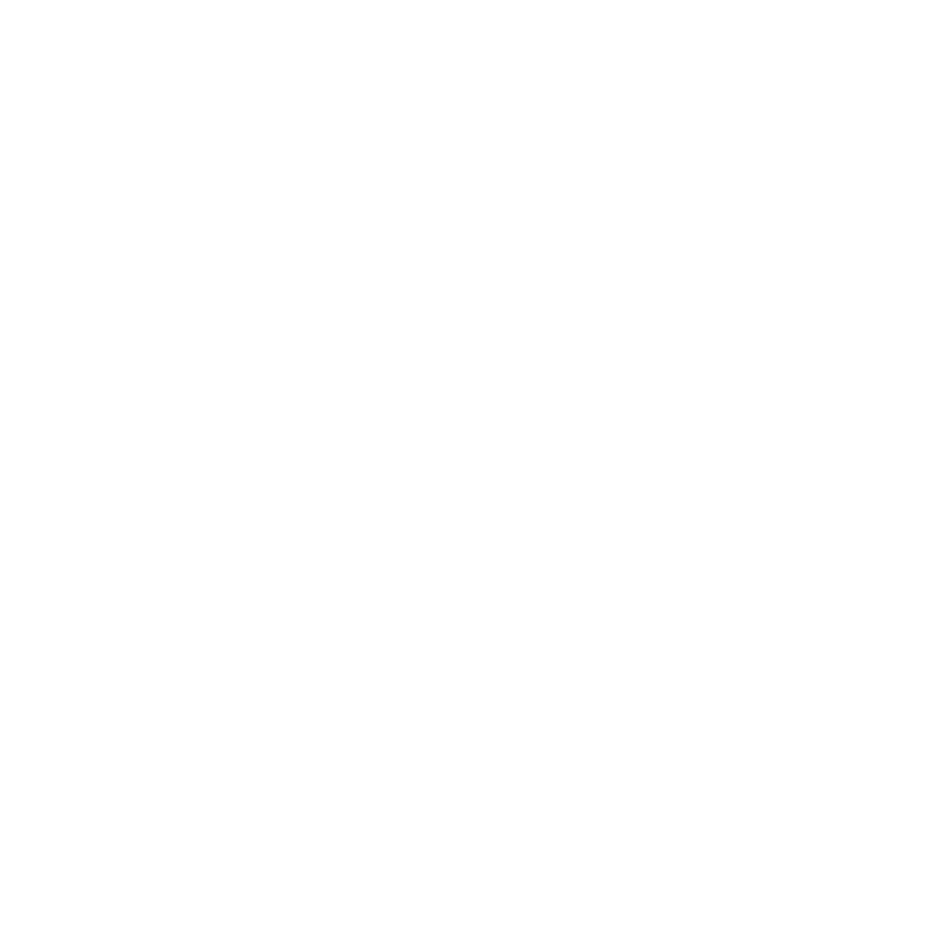
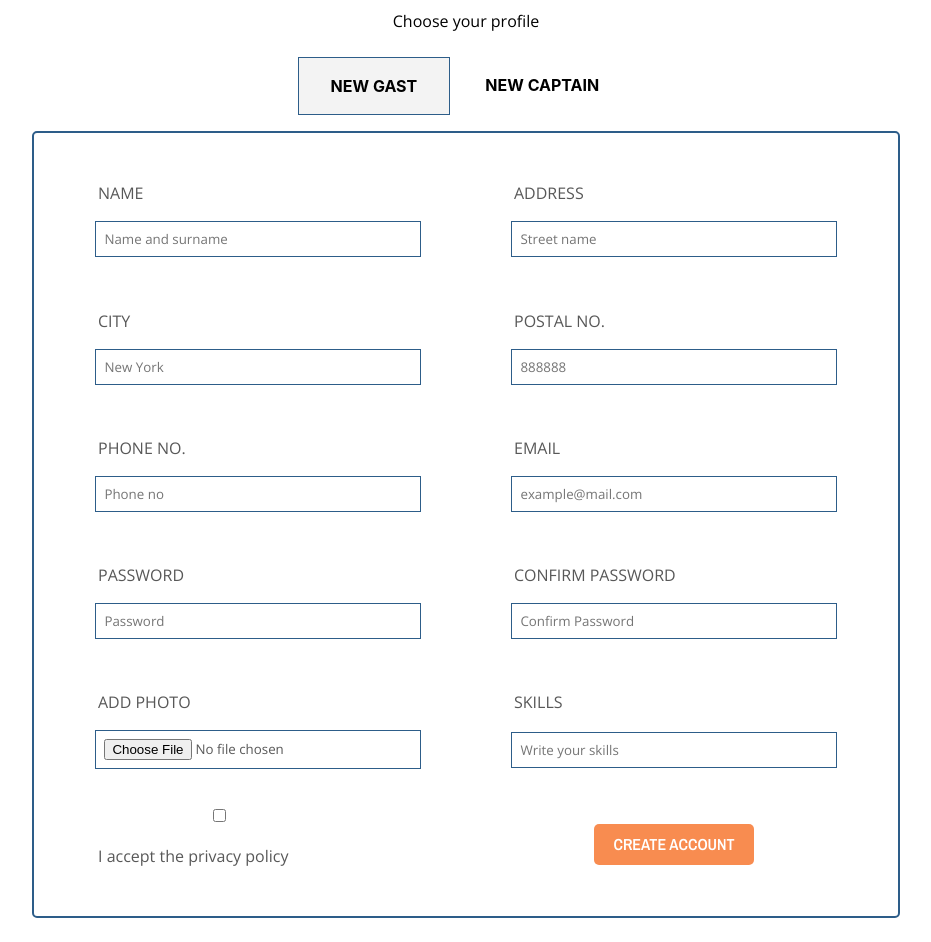
Before and after one commit to soswind/final-project-smooth-sailing-solutions, a React (Vite) app: page / in a window 1280 px wide. Shown: the part 920-1862 px from the top of the page, without its empty margins (174-1105 px from the left). Before the commit the page ends 805 px from the top, so only its background shows below. Built offline with nearby package versions, Linux system fonts and the light colour scheme.

Commit message:
Timestamp added
Timestamp added to chat setup

```diff
--- a/src/App.css
+++ b/src/App.css
@@ -446,3 +446,134 @@ nav li {
     align-self: flex-end;
   }
 }
+
+/**
+ * Tabs
+ */
+ .tabs {
+  display: flex;
+  flex-wrap: wrap;
+  justify-content: center;
+  padding: 0.5rem;
+}
+
+.tabs label {
+  order: initial;
+  display: block;
+  padding: 1rem 2rem;
+  margin-right: 0.2rem;
+  cursor: pointer;
+  background: #fff;
+  font-weight: bold;
+  transition: background ease 0.2s;
+}
+
+.tabs .tab {
+  order: 99;
+  flex-grow: 1;
+  width: 100%;
+  display: none;
+  padding: 1rem;
+  background: #fff;
+}
+
+.tabs input[type="radio"] {
+  display: none;
+}
+
+.tabs input[type="radio"]:checked + label {
+  background: #f3f3f3;
+  border: 1px solid #2D5D89;
+}
+
+.tabs input[type="radio"]:checked + label + .tab {
+  display: block;
+}
+
+@media (max-width: 45em) {
+  .tabs .tab,
+  .tabs label {
+    order: absolute;
+
+  }
+
+  .tabs label {
+    width: 100%;
+    margin-right: 0;
+    margin-top: 0.2rem;
+  }
+}
+
+.signup-form {
+  max-width: 800px;
+  margin: 0 auto;
+  background-color: #fff;
+  border-radius: 5px;
+  border: 2px solid #2D5D89;
+  font-family: 'open sans', sans-serif, Arial, Helvetica, sans-serif;
+  color: #585858;
+  padding: 2rem;
+}
+
+.form-grid {
+  display: grid;
+  grid-template-columns: repeat(2, 1fr);
+  gap: 2rem;
+}
+
+.form-group {
+  display: flex;
+  flex-direction: column;
+  margin-bottom: 0.2rem;
+}
+
+.form-label {
+  max-width: 80%;
+
+
+}
+
+input {
+  width: 80%;
+  padding: 0.5rem;
+  border: 1px solid #2D5D89;
+  font-family: 'Open Sans', sans-serif, Arial, Helvetica, sans-serif;
+  margin: auto;
+}
+
+.signup-button {
+  display: block;
+  background-color: #f88c50;
+  color: #fff;
+  border-radius: 5px;
+  border: none;
+  cursor: pointer;
+  font-family: 'Archivo Narrow', sans-serif, Arial, Helvetica, sans-serif;
+  font-size: 1rem;
+  margin: auto;
+
+  &:hover {
+    background-color: #585858;
+  }
+}
+
+.message-timestamp {
+  font-size: 0.8rem;
+  color: #000;
+  padding: 0.5rem;
+}
+
+/* Media query for smaller screens */
+@media screen and (max-width: 767px) {
+  .form-grid {
+    grid-template-columns: 1fr; /* Change to one column on smaller screens */
+  }
+}
+
+.p-signup {
+  font-family: 'Open Sans', sans-serif, Arial, Helvetica, sans-serif;
+  font-size: 1rem;
+  padding: 1rem;
+  margin: 0 auto;
+  text-align: center;
+}
--- a/src/App.jsx
+++ b/src/App.jsx
@@ -1,11 +1,9 @@
 import { useState } from 'react'
-import reactLogo from './assets/react.svg'
-import viteLogo from '/vite.svg'
 import './App.css'
 import Header from './Header'
-import Login from './login'
 import ChatComponent from './ChatComponent'
 import ChatMessage from './ChatMessage'
+import SignUpForm from './Signup'
 
 
 function App() {
@@ -16,8 +14,9 @@ function App() {
     <Header />
     <ChatMessage />
     <ChatComponent />
+    <SignUpForm />
   </>
   )
 }
 
-export default App
+export default App;
--- a/src/ChatMessage.jsx
+++ b/src/ChatMessage.jsx
@@ -1,7 +1,7 @@
 import React from 'react';
 import './App.css';
 
-const ChatMessage = ({ sender, message }) => {
+const ChatMessage = ({ sender, message, timestamp }) => {
   const messageClass = sender === 'User' ? 'user-message' : 'bot-message';
 
   if (!sender) {
@@ -12,6 +12,7 @@ const ChatMessage = ({ sender, message }) => {
     <div className={`chat-message ${messageClass}`}>
       <div className="message-sender">{sender}:</div>
       <p className="message-text">{message}</p>
+      <div className="message-timestamp">{timestamp}</div>
     </div>
   );
 };
--- /dev/null
+++ b/src/Signup.jsx
@@ -0,0 +1,163 @@
+import React from "react";
+import "./App.css";
+
+export default function SignUpForm() {
+  return (
+   <>
+   <p className="p-signup">Choose your profile </p>
+
+      <div className="tabs">
+        <input type="radio" name="tabs" id="tabone" checked="checked" />
+        <label htmlFor="tabone">NEW GAST</label>
+        <div className="tab">
+        <div className="signup-form">
+
+
+          <form className="form-grid">
+            <div className="form-group">
+              <label className="form-label" htmlFor="name">NAME</label>
+              <input type="text" id="name" name="name" placeholder="Name and surname" required />
+            </div>
+
+            <div className="form-group">
+              <label className="form-label" htmlFor="address">ADDRESS</label>
+              <input type="text" id="address" name="address" placeholder="Street name" required />
+            </div>
+
+            <div className="form-group">
+              <label className="form-label" htmlFor="city">CITY</label>
+              <input type="text" id="city" name="city" placeholder="New York" required />
+            </div>
+
+            <div className="form-group">
+              <label className="form-label" htmlFor="postal-no">POSTAL NO.</label>
+              <input type="text" id="postal-no" name="postal-no" placeholder="888888" required />
+            </div>
+
+            <div className="form-group">
+              <label className="form-label" htmlFor="phone">PHONE NO.</label>
+              <input type="text" id="phone" name="phone" placeholder="Phone no" required />
+            </div>
+
+            <div className="form-group">
+              <label className="form-label" htmlFor="email">EMAIL</label>
+              <input type="email" id="email" name="email" placeholder="example@mail.com" required />
+            </div>
+
+            <div className="form-group">
+              <label className="form-label" htmlFor="password">PASSWORD</label>
+              <input type="password" id="password" name="password" placeholder="Password" required />
+            </div>
+
+            <div className="form-group">
+              <label className="form-label" htmlFor="confirmPassword">CONFIRM PASSWORD</label>
+              <input
+                type="password"
+                id="confirmPassword"
+                name="confirmPassword"
+                placeholder="Confirm Password"
+                required
+              />
+            </div>
+
+            <div className="form-group">
+              <label className="form-label" htmlFor="image">ADD PHOTO</label>
+              <input type="file" id="image" name="image" placeholder="Choose a file" required />
+            </div>
+
+            <div className="form-group">
+              <label className="form-label" htmlFor="skills">SKILLS</label>
+              <input type="text" id="skills" name="skills" placeholder="Write your skills" required />
+            </div>
+
+            <div className="privacy-box">
+    <input type="checkbox" id="privacyCheckbox" name="privacyCheckbox" required />
+    <label className="form-label" htmlFor="privacyCheckbox">I accept the privacy policy</label>
+  </div>
+
+            <button className="signup-button" type="submit">
+              CREATE ACCOUNT
+            </button>
+          </form>
+        </div>
+        </div>
+
+
+{/* Tab 2 */}
+
+        <input type="radio" name="tabs" id="tabtwo" />
+        <label htmlFor="tabtwo">NEW CAPTAIN</label>
+        <div className="tab">
+
+<div className="signup-form">
+        <form className="form-grid">
+            <div className="form-group">
+              <label className="form-label" htmlFor="name">NAME</label>
+              <input type="text" id="name" name="name" placeholder="Name and surname" required />
+            </div>
+
+            <div className="form-group">
+              <label className="form-label" htmlFor="address">ADDRESS</label>
+              <input type="text" id="address" name="address" placeholder="Street name" required />
+            </div>
+
+            <div className="form-group">
+              <label className="form-label" htmlFor="city">CITY</label>
+              <input type="text" id="city" name="city" placeholder="New York" required />
+            </div>
+
+            <div className="form-group">
+              <label className="form-label" htmlFor="postal-no">POSTAL NO.</label>
+              <input type="text" id="postal-no" name="postal-no" placeholder="888888" required />
+            </div>
+
+            <div className="form-group">
+              <label className="form-label" htmlFor="phone">PHONE NO.</label>
+              <input type="text" id="phone" name="phone" placeholder="Phone no" required />
+            </div>
+
+            <div className="form-group">
+              <label className="form-label" htmlFor="email">EMAIL</label>
+              <input type="email" id="email" name="email" placeholder="example@mail.com" required />
+            </div>
+
+            <div className="form-group">
+              <label className="form-label" htmlFor="password">PASSWORD</label>
+              <input type="password" id="password" name="password" placeholder="Password" required />
+            </div>
+
+            <div className="form-group">
+              <label className="form-label" htmlFor="confirmPassword">CONFIRM PASSWORD</label>
+              <input
+                type="password"
+                id="confirmPassword"
+                name="confirmPassword"
+                placeholder="Confirm Password"
+                required
+              />
+            </div>
+
+            <div className="form-group">
+              <label className="form-label" htmlFor="image">ADD PHOTO</label>
+              <input type="file" id="image" name="image" placeholder="Choose a file" required />
+            </div>
+
+            <div className="form-group">
+              <label className="form-label" htmlFor="skills">SKILLS</label>
+              <input type="text" id="skills" name="skills" placeholder="Write your skills" required />
+            </div>
+
+            <div className="privacy-box">
+    <input type="checkbox" id="privacyCheckbox" name="privacyCheckbox" required />
+    <label className="form-label" htmlFor="privacyCheckbox">I accept the privacy policy</label>
+  </div>
+
+            <button className="signup-button" type="submit">CREATE ACCOUNT</button>
+          </form>
+        </div>
+        </div>
+        </div>
+
+    </>
+  );
+}
--- a/src/main.jsx
+++ b/src/main.jsx
@@ -1,11 +1,7 @@
 import React from 'react'
 import ReactDOM from 'react-dom/client'
 import './index.css'
-import NavbarTop from './NavbarTop.jsx'
-import Navbar from './Navbar.jsx'
 import './App.css'
-import ChatMessage from './ChatMessage.jsx'
-import ChatComponent from './ChatComponent.jsx'
 import App from './App.jsx'
 
 
```
Also changed, not shown: src/ChatComponent.jsx (+13 -6 lines).
